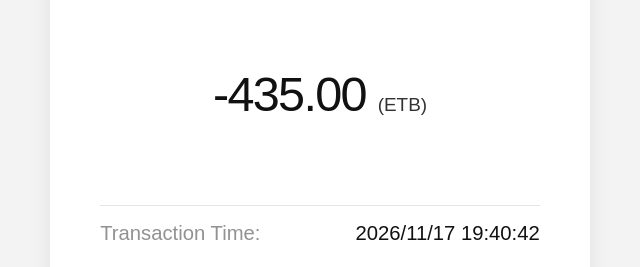
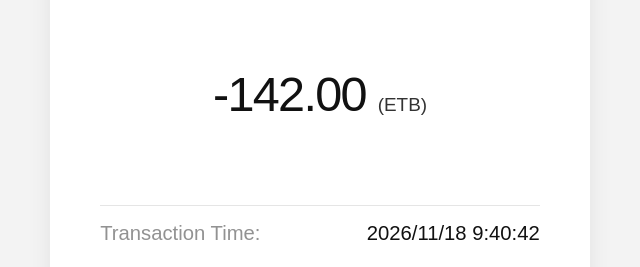
Before and after one commit to Cyber-boy9/Telebirr, a plain HTML site: page index.html in a window 1280 px wide. Shown: the part 346-613 px from the top of the page, without its empty margins (320-960 px from the left). Drawn offline with Linux system fonts and the light colour scheme.

Commit message:
Update transaction amount and time in index.html

```diff
--- a/index.html
+++ b/index.html
@@ -1016,14 +1016,14 @@
       <div class="success-label">Successful</div>
 
       <div class="amount">
-        <strong>-435.00</strong>
+        <strong>-142.00</strong>
         <span>(ETB)</span>
       </div>
 
       <section class="transaction-details" aria-label="Transaction details">
         <div class="transaction-row">
           <span class="transaction-label">Transaction Time:</span>
-          <span class="transaction-value">2026/11/17 19:40:42</span>
+          <span class="transaction-value">2026/11/18 9:40:42</span>
         </div>
         <div class="transaction-row">
           <span class="transaction-label">Transaction Type:</span>
```
